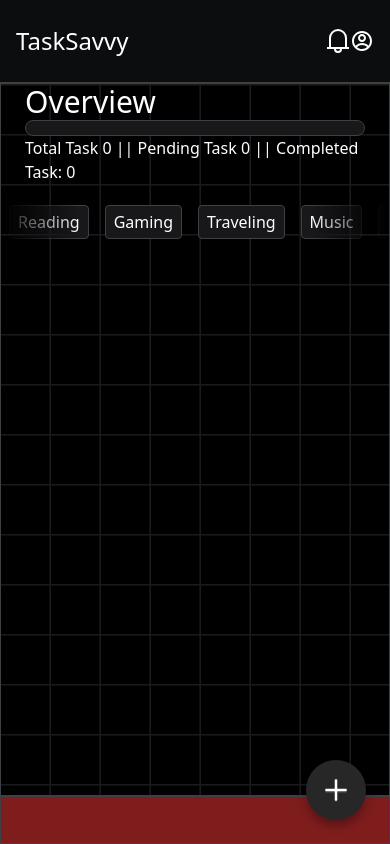
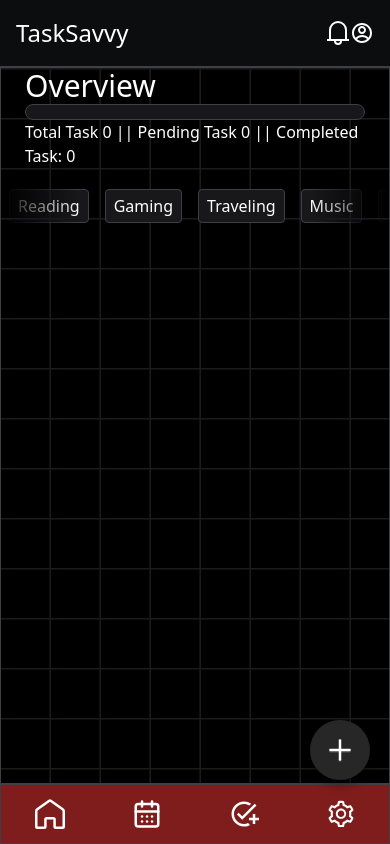
Before and after one commit to debanjan-bera/To-Do-Application, a React (Vite) app: page /completedTask in a window 390 px wide. Built offline with nearby package versions, Linux system fonts and the light colour scheme.

Commit message:
refactor: Update AppLayout and DashBoard components for improved layout and responsiveness. Adjusted MobileAddTaskButton positioning and removed ToDoApp file.

```diff
--- a/src/Components/Functions/Button/AddButton.jsx
+++ b/src/Components/Functions/Button/AddButton.jsx
@@ -9,7 +9,7 @@ export const MobileAddTaskButton =({addTask})=>{
     addTask()
   }
     return(
-      <div className="wrapper h-[60px] w-[60px] absolute bottom-6 right-6" >
+      <div className="wrapper h-[60px] w-[60px] absolute bottom-16 right-5" >
           <input type="checkbox" id="toogle" checked={mobileAddButton} className={`trigger ${mobileAddButton? 'hidden-trigger':''} hidden`} onChange={handleAddTaskWindow}/>
           <label htmlFor="toogle" className="circle  h-[60px] w-[60px] relative p-0 m-auto block rounded-full text-center">
             <svg className="absolute top-[50%] left-2/4 ml-[-16px] mt-[-16px] w-[32px] h-[32px] svg" width={48} height={48} xmlSpace="preserve"       version="1.1" viewBox="0 0 48 48">
--- a/src/Dashborad/DaashBoard.jsx
+++ b/src/Dashborad/DaashBoard.jsx
@@ -1,16 +1,19 @@
 import { useState } from "react";
-import { Outlet, useLocation } from "react-router-dom";
+import { NavLink, Outlet, useLocation } from "react-router-dom";
 import { DataProvider } from "../Contexts/DataWhereHouse";
 import { DateAndTime } from "../Components/Functions/Date";
 import { UserFormData } from "../Contexts/AddititonalData";
 // import { SideBar } from "../Components/layout/SideBar/TodoSidebar";
-import { GrNotification } from "react-icons/gr";
+import { GrHomeRounded, GrNotification } from "react-icons/gr";
 import { MCalendarComponent } from "../Components/layout/Calendar/MobileCalendar";
 import { AboutModel } from "../Components/Functions/Models/TaskAboutModel";
 import "../App.css";
 import useIsMobile from "../Components/Functions/UseIsMobile";
 import { SideBar } from "../Components/layout/SideBar/TodoSidebar";
 import { RiAccountCircleLine } from "react-icons/ri";
+import { LuCalendarDays } from "react-icons/lu";
+import { AiOutlineSetting } from "react-icons/ai";
+import { MdOutlineAddTask } from "react-icons/md";
 export const DashBoard = () => {
   const [isSideBar, setSideBar] = useState(false);
   const location = useLocation(); // Get current route
@@ -24,10 +27,24 @@ export const DashBoard = () => {
     <DataProvider>
       <UserFormData>
         <section
-          className={`h-dvh w-lvw bg-[#0B0D0E] grid ${ isMobile? "grid-cols-1": isTablet? "grid-cols-[12rem_3fr]": "grid-cols-[12rem_3fr_20rem]"} grid-rows-[0.35fr_3fr_0.2fr]`}>
+          className={`h-dvh w-dvw bg-[#0B0D0E] grid ${
+            isMobile
+              ? "grid-cols-1 "
+              : isTablet
+              ? "grid-cols-[12rem_3fr]"
+              : "grid-cols-[12rem_3fr_20rem]"
+          } ${
+            isMobile
+              ? "grid-rows-[0.28fr_3fr_0.25fr]"
+              : "grid-rows-[0.35fr_3fr_0.2fr]"
+          } `}
+        >
           <section
             className={`w-full px-4 border-b-[0.02rem]  border-neutral-700 ${
-              isMobile ? "col-start-1 col-end-2" : "col-start-2 col-end-4 row-start-1 row-end-2" }  text-2xl font-medium text-white flex justify-center flex-row`}
+              isMobile
+                ? "col-start-1 col-end-2"
+                : "col-start-2 col-end-4 row-start-1 row-end-2"
+            }  text-2xl font-medium text-white flex justify-center flex-row`}
           >
             <div className="w-full flex flex-col justify-center">
               {!isMobile ? (
@@ -37,7 +54,9 @@ export const DashBoard = () => {
                     {"Let's see what we've got to do today."}
                   </p>
                 </>
-              ) : ("TaskSavvy")}
+              ) : (
+                "TaskSavvy"
+              )}
             </div>
 
             <div className="flex justify-end items-center">
@@ -46,15 +65,34 @@ export const DashBoard = () => {
           </section>
 
           {!isMobile && <SideBar setSideBar={setSideBar} />}
-          <section className={`w-full h-full bg-[#000000] border  border-zinc-700   ${
-              isMobile ? "col-start-1 col-end-2 row-start-2 row-end-3 overflow-hidden" : " col-start-2 col-end-3 row-start-2 row-end-4"
+          <section
+            className={`w-full h-full bg-[#000000] border  border-zinc-700   ${
+              isMobile
+                ? "col-start-1 col-end-2 row-start-2 row-end-3 overflow-hidden"
+                : " col-start-2 col-end-3 row-start-2 row-end-4"
             }  text-white `}
           >
-
             <Outlet />
-
           </section>
-          {isMobile && ( <section className="w-full h-full bg-red-900 border  border-zinc-700 col-start-1 col-end-2 row-start-3 row-end-4"></section>
+          {isMobile && (
+            <section
+              className="w-full h-full bg-red-900 border border-zinc-700 col-start-1 col-end-2 row-start-3 row-end-4
+          flex items-center justify-around text-3xl text-white font-extrabold
+          "
+            >
+              <NavLink to="/">
+                <GrHomeRounded />
+              </NavLink>
+              <NavLink to="/calendar">
+                <LuCalendarDays />
+              </NavLink>
+              <NavLink to="/completedTask">
+                <MdOutlineAddTask />
+              </NavLink>
+              <NavLink to="/">
+                <AiOutlineSetting />
+              </NavLink>
+            </section>
           )}
           {!isTablet && (
             <section className=" w-full h-full bg-[#121212] border relative border-zinc-700  col-start-3 col-end-4 row-start-2 row-end-4 flex flex-col items-center">
```
Also changed, not shown: src/AppLayout.jsx (deleted, +0 -52 lines), src/To-Do/ToDoApp.jsx (added).
